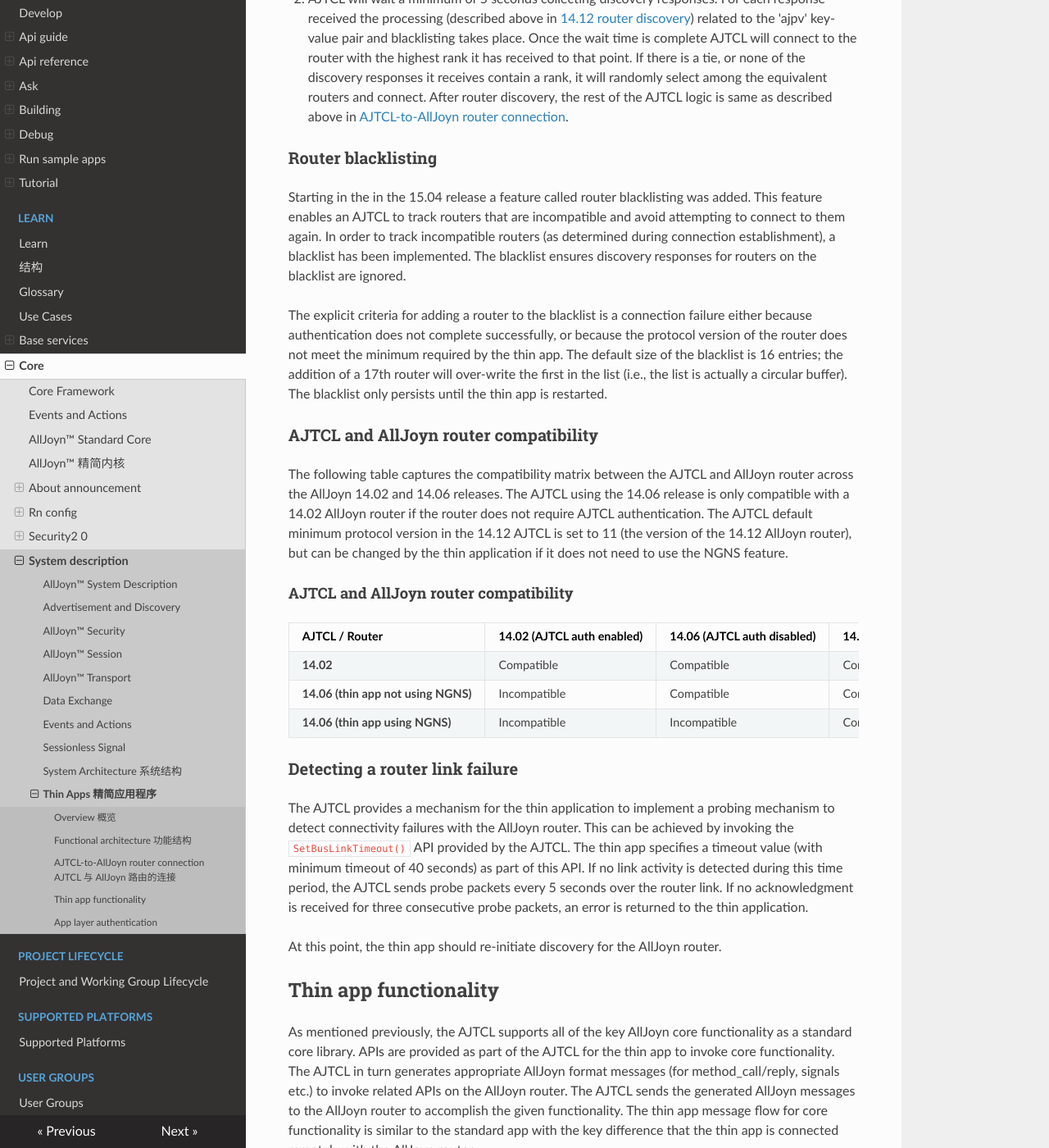
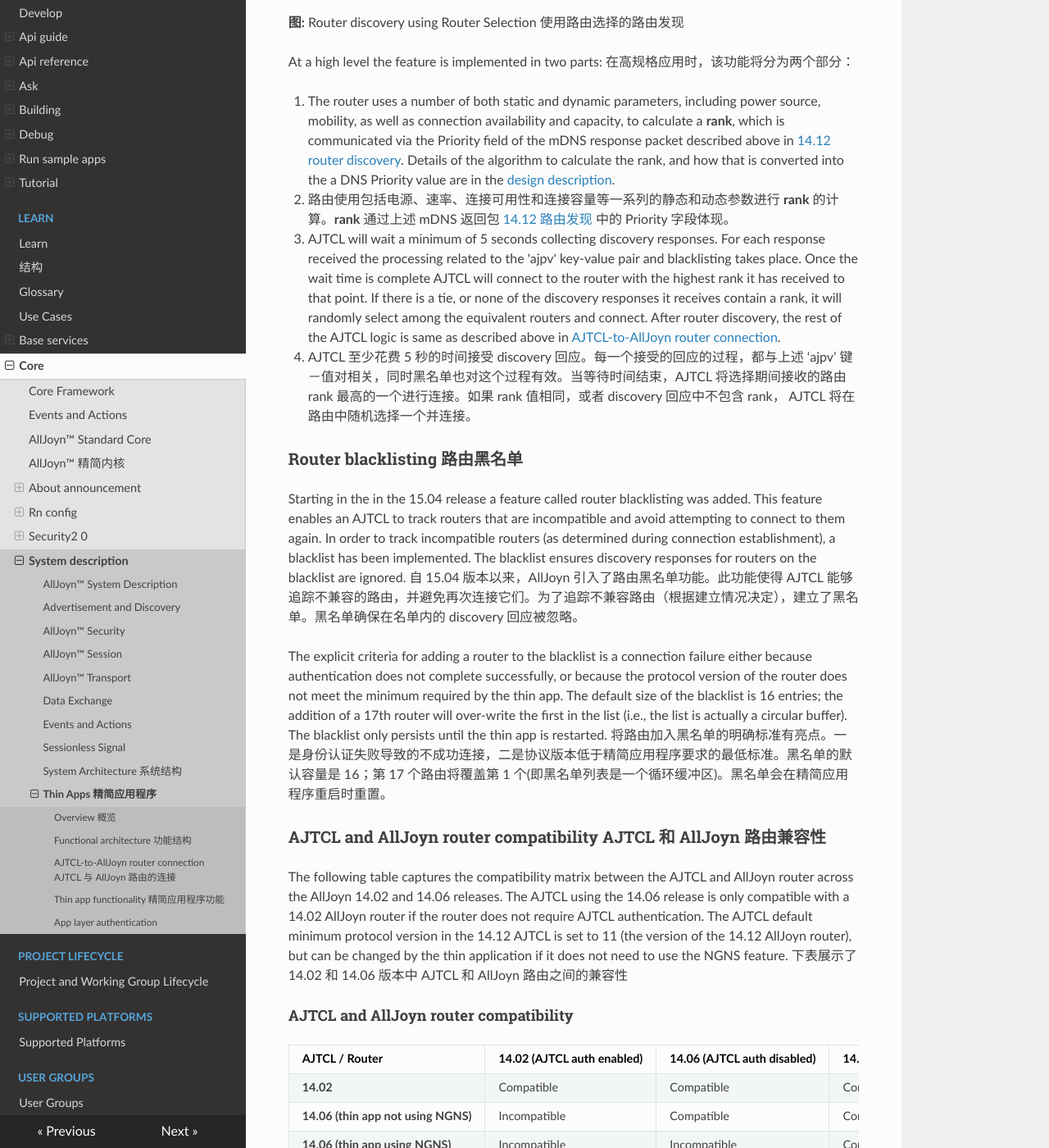
Before and after one commit to smart-conn/alljoyn-zh, an MkDocs documentation site: the page built from docs/learn/core/system-description/thin-apps.md, in a window 1280 px wide and 1400 px high, scrolled down 10109 px. Shown: the whole window at 82% size. Built offline with MkDocs 1.6.1, drawn with Linux system fonts in a browser that asks for light colours; nearby versions of some CDN libraries; some of the changed text lies outside the part shown.

Commit message:
Update thin-apps.md

```diff
--- a/docs/learn/core/system-description/thin-apps.md
+++ b/docs/learn/core/system-description/thin-apps.md
@@ -255,7 +255,7 @@ Discovery response（无论 mDNS response 或是 IS-AT message）通过广告 Bu
 
 在路由发现完成之后，其余的 AJTCL 逻辑与上述 [AJTCL-to-AllJoyn router connection][tcl-RN connect] 部分完全一致。
 
-#### Discovery message schedule
+#### Discovery message schedule Discovery 信息策略
 
 The AJTCL supports a retry schedule for sending discovery messages.
 It will also selectively send WHO-HAS messages depending on the
@@ -263,34 +263,38 @@ minimum protocol version the thin app requests; if the minimum
 version is less than 10 it will send both an mDNS query and a
 WHO-HAS message. The retry schedule applies to both types of
 discovery messages and is as follows:
+在发送 discovery 信息时，AJTCL 提供了重试策略。同时AJTCL也会根据精简应用程序要求的最低协议版本，选择性地发送 WHO-HAS 信息；当最低版本低于10，将会同时发送 mDNS 查询和 WHO-HAS 信息，并且重试策略同时支持这两者。具体策略如下：
 
 1. Send a burst of three discovery message(s) and pause 1.1 seconds. Repeat 10
-times.
-2. Wait 10.1 seconds, then send another burst of three messages.
-3. Wait 20.1 seconds, then send another burst of three messages.
-4. Wait 40.1 seconds, then send another burst of three messages.
-Repeat until the overall discovery timeout expires.
+times. 发送一段三连 discovery 信息，随后间隔 1.1 秒。重复十次。
+2. Wait 10.1 seconds, then send another burst of three messages. 等待10.1秒，在发送一段三连信息。
+3. Wait 20.1 seconds, then send another burst of three messages. 等待20.1秒，在发送一段三连信息。
+4. Wait 40.1 seconds, then send another burst of three messages. 等待40.1秒，在发送一段三连信息。
+Repeat until the overall discovery timeout expires. 不断重复直到发现服务超时。
 
 The addition of the 100 msec on the wait intervals ensures that
 all possible 100ms slots are covered as quickly as possible.
 This increases the likelihood of successful receipt of multicast
 packets over Wi-Fi.
+等待间隔时间多余的 100 毫秒保证了所有可能的 100 毫秒间隙都被以尽可能快的速度覆盖到。这增加了通过了 WI-FI 接受多播数据包回应的成功率。
 
-### Router Selection
+### Router Selection 路由选择
 
 Starting in the in the 15.04 release a feature called Router Selection was
 introduced. This feature enables an AJTCL to select the most desirable AllJoyn
 router. The detailed [design description][design desc] is available for download
 on the Core Working Group [Wikipage][Core Wiki].
+自 15.04 版本以来，AllJoyn 引入了路由选择功能。它为 AJTCL 提供了选择最理想 AllJoyn 路由的功能。[详细描述][design desc] ，请访问核心工作组 [Wikipage][Core Wiki] 的页面进行下载。
 
 The following figure shows the message flow for a 15.04 AJTCL discovering and
 connecting with a 15.04 AllJoyn router using router selection.
+下图展示了 AJTCL 利用路由选择，发现并连接 15.04 版本 AllJoyn 路由的信息流。
 
 ![img RN Discovery with RS][]
 
-**Figure:** Router discovery using Router Selection
+**图:** Router discovery using Router Selection 使用路由选择的路由发现
 
-At a high level the feature is implemented in two parts:
+At a high level the feature is implemented in two parts: 在高规格应用时，该功能将分为两个部分：
 
 1. The router uses a number of both static and dynamic parameters, including
 power source, mobility, as well as connection availability and capacity, to
@@ -298,18 +302,19 @@ calculate a **rank**, which is communicated via the Priority field of the mDNS
 response packet described above in [14.12 router discovery][RN discovery 1412].
 Details of the algorithm to calculate the rank, and how that is converted into
 the a DNS Priority value are in the [design description][design desc].
+1. 路由使用包括电源、速率、连接可用性和连接容量等一系列的静态和动态参数进行 **rank** 的计算。**rank** 通过上述 mDNS 返回包 [14.12 路由发现][RN discovery 1412] 中的 Priority 字段体现。
 
 2. AJTCL will wait a minimum of 5 seconds collecting discovery responses. For
-each response received the processing (described above in [14.12 router
-discovery][RN discovery 1412]) related to the 'ajpv' key-value pair and
+each response received the processing  related to the 'ajpv' key-value pair and
 blacklisting takes place. Once the wait time is complete AJTCL will connect to
 the router with the highest rank it has received to that point.  If there is a
 tie, or none of the discovery responses it receives contain a rank, it will
 randomly select among the equivalent routers and connect. After router
 discovery, the rest of the AJTCL logic is same as described above in
 [AJTCL-to-AllJoyn router connection][tcl-RN connect].
+2. AJTCL 至少花费 5 秒的时间接受 discovery 回应。每一个接受的回应的过程，都与上述 ‘ajpv’ 键－值对相关，同时黑名单也对这个过程有效。当等待时间结束，AJTCL 将选择期间接收的路由 rank 最高的一个进行连接。如果 rank 值相同，或者 discovery 回应中不包含 rank， AJTCL 将在路由中随机选择一个并连接。
 
-### Router blacklisting
+### Router blacklisting 路由黑名单
 
 Starting in the in the 15.04 release a feature called router blacklisting was
 added. This feature enables an AJTCL to track routers that are incompatible and
@@ -317,6 +322,7 @@ avoid attempting to connect to them again. In order to track incompatible
 routers (as determined during connection establishment), a blacklist has been
 implemented. The blacklist ensures discovery responses for routers on the
 blacklist are ignored.
+自 15.04 版本以来，AllJoyn 引入了路由黑名单功能。此功能使得 AJTCL 能够追踪不兼容的路由，并避免再次连接它们。为了追踪不兼容路由（根据建立情况决定），建立了黑名单。黑名单确保在名单内的 discovery 回应被忽略。
 
 The explicit criteria for adding a router to the blacklist
 is a connection failure either because authentication does
@@ -326,8 +332,10 @@ The default size of the blacklist is 16 entries; the addition of
 a 17th router will over-write the first in the list (i.e.,
 the list is actually a circular buffer). The blacklist only
 persists until the thin app is restarted.
+将路由加入黑名单的明确标准有亮点。一是身份认证失败导致的不成功连接，二是协议版本低于精简应用程序要求的最低标准。黑名单的默认容量是 16；第 17 个路由将覆盖第 1 个(即黑名单列表是一个循环缓冲区)。黑名单会在精简应用程序重启时重置。
 
-### AJTCL and AllJoyn router compatibility
+
+### AJTCL and AllJoyn router compatibility AJTCL 和 AllJoyn 路由兼容性
 
 The following table captures the compatibility matrix between
 the AJTCL and AllJoyn router across the AllJoyn 14.02 and 14.06
@@ -337,6 +345,7 @@ authentication. The AJTCL default minimum protocol version
 in the 14.12 AJTCL is set to 11 (the version of the 14.12
 AllJoyn router), but can be changed by the thin application
 if it does not need to use the NGNS feature.
+下表展示了 14.02 和 14.06 版本中 AJTCL 和 AllJoyn 路由之间的兼容性
 
 #### AJTCL and AllJoyn router compatibility
 
@@ -346,7 +355,7 @@ if it does not need to use the NGNS feature.
 | **14.06 (thin app not using NGNS)** | Incompatible | Compatible | Compatible |
 | **14.06 (thin app using NGNS)** | Incompatible | Incompatible | Compatible |
 
-### Detecting a router link failure
+### Detecting a router link failure 发现路由链接失败
 
 The AJTCL provides a mechanism for the thin application to
 implement a probing mechanism to detect connectivity failures
@@ -357,10 +366,12 @@ as part of this API. If no link activity is detected during
 this time period, the AJTCL sends probe packets every 5 seconds
 over the router link. If no acknowledgment is received for three
 consecutive probe packets, an error is returned to the thin application.
+AJTCL 为精简应用程序提供了一种检测与 AllJoyn 路由之间失败连接的机制。通过调用 AJTCL 提供的 `SetBusLinkTimeout()` API 实现。在 API 中，精简应用程序可以指定一个超时值（至少 40 秒）。如果在这期间没有发现活动连接，AJTCL 将在路由链接中每隔 5 秒发送一个探测包，并把错误返回给精简应用程序。
 
 At this point, the thin app should re-initiate discovery for the AllJoyn router.
+在这种情况下，精简应用程序应该再次启动寻找 ALlJoyn 路由的 discovery。
 
-## Thin app functionality
+## Thin app functionality 精简应用程序功能
 
 As mentioned previously, the AJTCL supports all of the key
 AllJoyn core functionality as a standard core library. APIs
@@ -372,28 +383,30 @@ the generated AllJoyn messages to the AllJoyn router to accomplish
 the given functionality. The thin app message flow for core
 functionality is similar to the standard app with the key difference
 that the thin app is connected remotely with the AllJoyn router.
+如上文所述，AJTCL 支持标准内核的主要功能。AJTCL 提供了一些 API，使得精简应用程序能够调用核心功能。AJTCL 轮流生成合适的 AllJoyn 格式信息（为方法调用／回应，信号等）调用 AllJoyn 路由上的相关 API。AJTCL 向 AllJoyn 路由发送生成的 AllJoyn 信息以完成指定功能。
 
 The following figure shows an example message flow for a thin
 app discovering a well-known name prefix.
+下图展示了精简应用程序发现 well-known name 前缀的信息流。
 
-**NOTE:** The AJTCL and AllJoyn router exchange data using AllJoyn
-messages (method_call/reply and signals).
+**注意:** The AJTCL and AllJoyn router exchange data using AllJoyn
+messages (method_call/reply and signals). AJTCL 与 AllJoyn 路由之间通过 AllJoyn 信息（方法调用／回应和信号）交换数据。
 
 ![img RN Discovery][]
 
-**Figure:** Thin app discovering a well-known-name prefix
+**图:** Thin app discovering a well-known-name prefix 精简应用程序发现 well-known-name 前缀
 
-The AJTCL provides support for following core AJ functionality:
+The AJTCL provides support for following core AJ functionality: AJTCL 为以下核心 AJ 功能提供支持：
 
 * Service Discovery and Advertisement:  Both legacy Name Service
-and Next-Gen Name Service functions are supported.
-* About advertisement
-* Session establishment
+and Next-Gen Name Service functions are supported. 服务的发现和广告：支持老版本和新版本的 Name Service。
+* About advertisement About 广告
+* Session establishment 会话建立
 * Sessionless signals
-* App layer authentication
+* App layer authentication 应用层认证
 * The AJTCL provides app layer authentication so that thin app
 can implement secure interfaces and also access secure
-interfaces on other AllJoyn providers.
+interfaces on other AllJoyn providers.AJTCl 提供应用层认证。使得精简应用程序实现安全接口，并访问其它 AllJoyn 提供者的安全接口。
 * New authentication schemes are supported in the 14.06 release
 (see [App layer authentication][app-layer-auth]).
 
```
